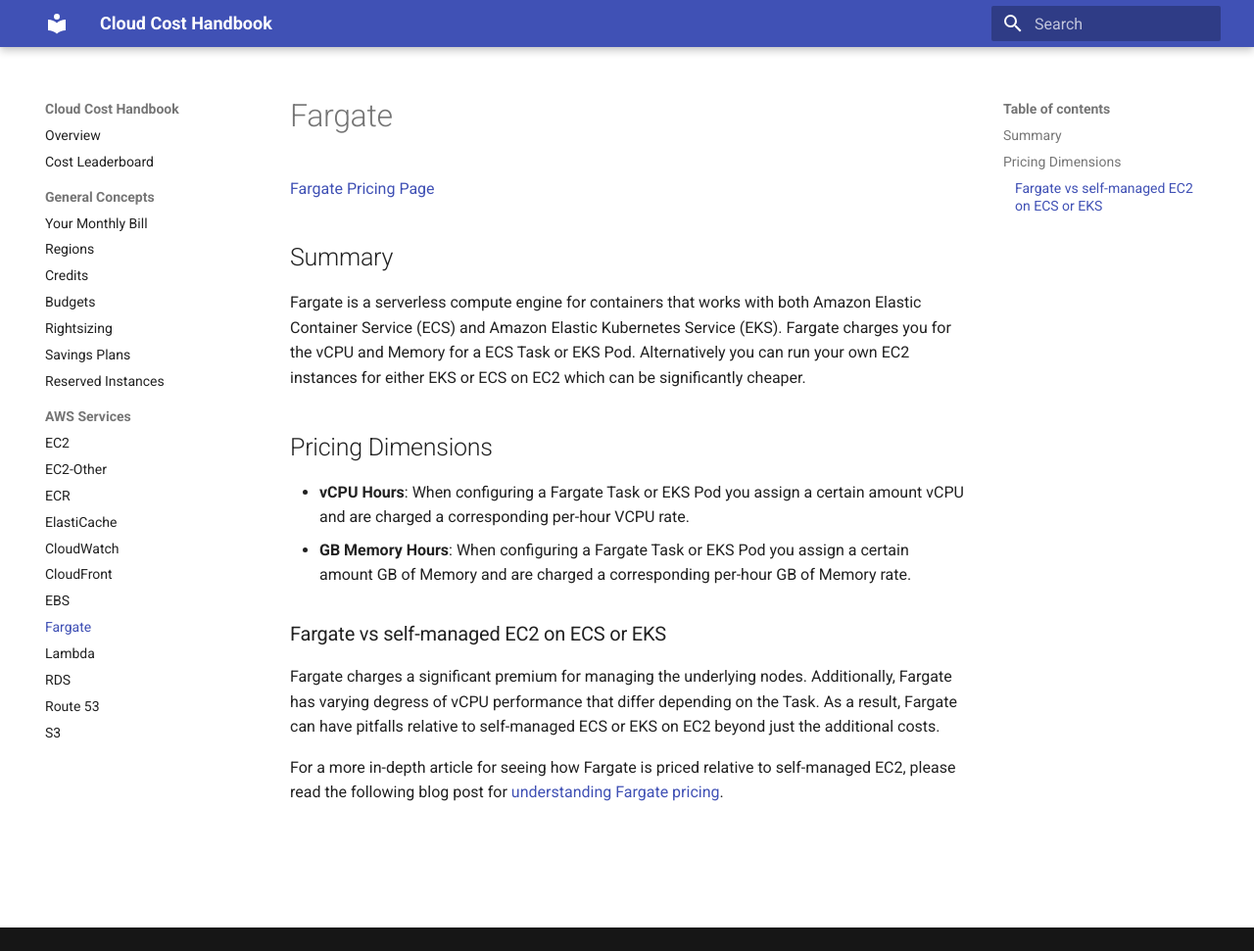
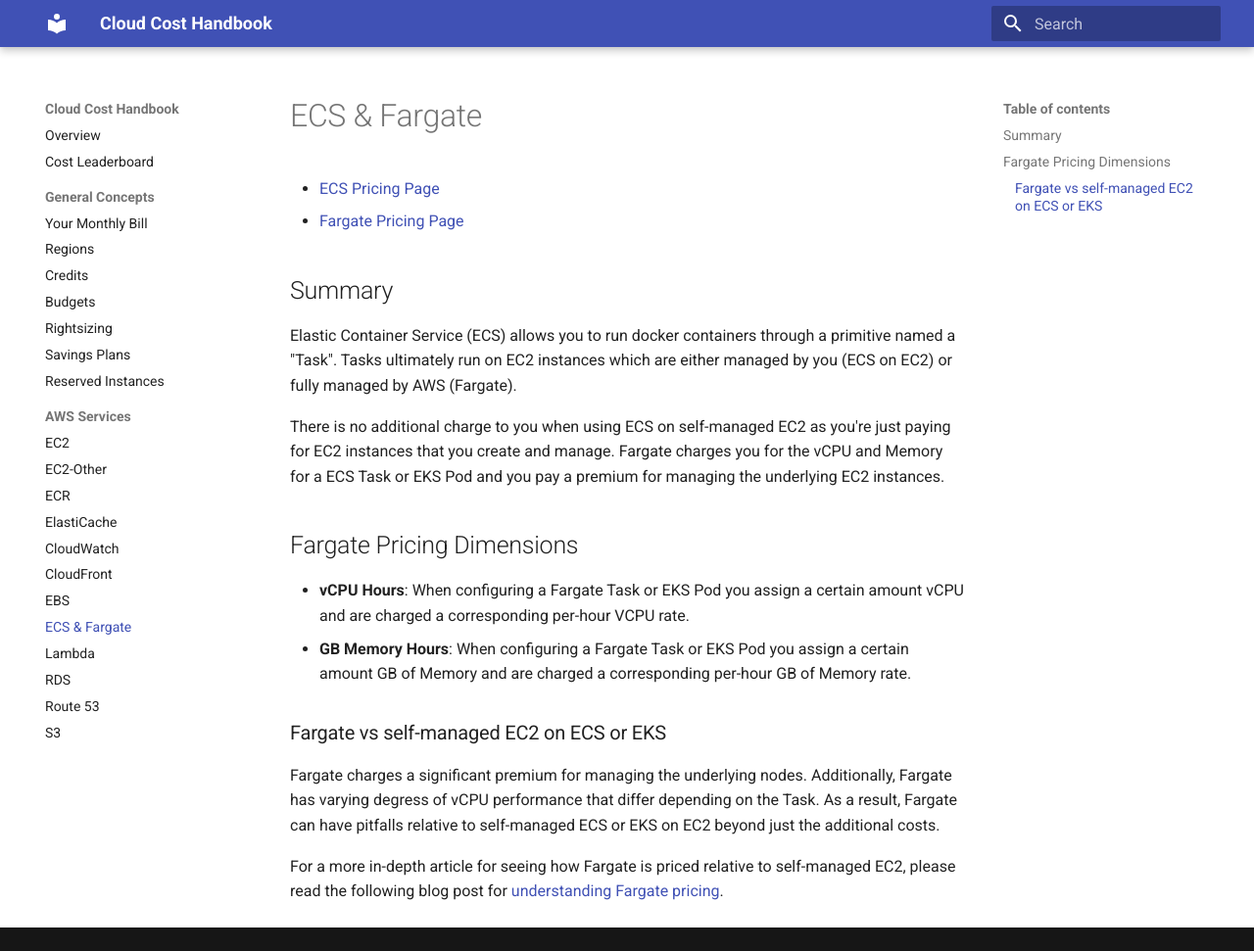
Before and after one commit to vantage-sh/handbook.vantage.sh, an MkDocs documentation site: the page built from docs/aws/services/ecs-and-fargate-pricing.md, in a window 1280 px wide and 971 px high. Shown: the whole window at 98% size. Built offline with MkDocs 1.6.1 and Material for MkDocs 9.7.7, drawn with Linux system fonts in a browser that asks for light colours.

Commit message:
clean up and combine ECS and Fargate

```diff
--- a/docs/aws/services/fargate-pricing.md
+++ b/docs/aws/services/ecs-and-fargate-pricing.md
@@ -1,12 +1,15 @@
-title: Fargate Pricing | Vantage Cloud Cost Handbook
+title: ECS & Fargate Pricing | Vantage Cloud Cost Handbook
 
-[Fargate Pricing Page](https://aws.amazon.com/fargate/pricing/)
+* [ECS Pricing Page](https://aws.amazon.com/ecs/pricing/)
+* [Fargate Pricing Page](https://aws.amazon.com/fargate/pricing/)
 
 ## Summary
 
-Fargate is a serverless compute engine for containers that works with both Amazon Elastic Container Service (ECS) and Amazon Elastic Kubernetes Service (EKS). Fargate charges you for the vCPU and Memory for a ECS Task or EKS Pod. Alternatively you can run your own EC2 instances for either EKS or ECS on EC2 which can be significantly cheaper.
+Elastic Container Service (ECS) allows you to run docker containers through a primitive named a "Task". Tasks ultimately run on EC2 instances which are either managed by you (ECS on EC2) or fully managed by AWS (Fargate).
 
-## Pricing Dimensions
+There is no additional charge to you when using ECS on self-managed EC2 as you're just paying for EC2 instances that you create and manage. Fargate charges you for the vCPU and Memory for a ECS Task or EKS Pod and you pay a premium for managing the underlying EC2 instances.
+
+## Fargate Pricing Dimensions
 
 * **vCPU Hours**: When configuring a Fargate Task or EKS Pod you assign a certain amount vCPU and are charged a corresponding per-hour VCPU rate.
 * **GB Memory Hours**: When configuring a Fargate Task or EKS Pod you assign a certain amount GB of Memory and are charged a corresponding per-hour GB of Memory rate.
--- a/mkdocs.yml
+++ b/mkdocs.yml
@@ -27,7 +27,7 @@
     - 'CloudWatch': 'aws/services/cloudwatch-pricing.md'
     - 'CloudFront': 'aws/services/cloudfront-pricing.md'
     - 'EBS': 'aws/services/ebs-pricing.md'
-    - 'Fargate': 'aws/services/fargate-pricing.md'
+    - 'ECS & Fargate': 'aws/services/ecs-and-fargate-pricing.md'
     - 'Lambda': 'aws/services/lambda-pricing.md'
     - 'RDS': 'aws/services/rds-pricing.md'
     - 'Route 53': 'aws/services/route-53-pricing.md'
```
